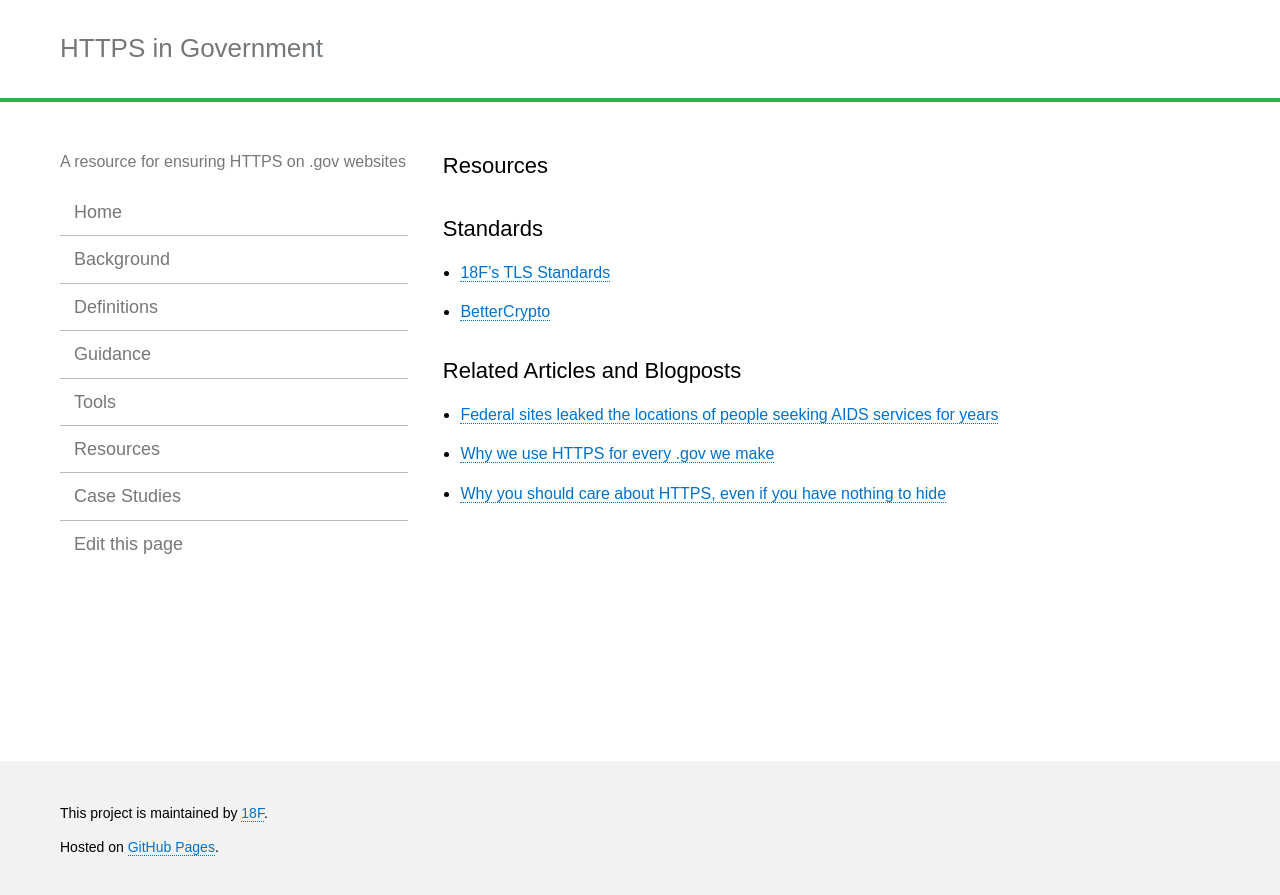
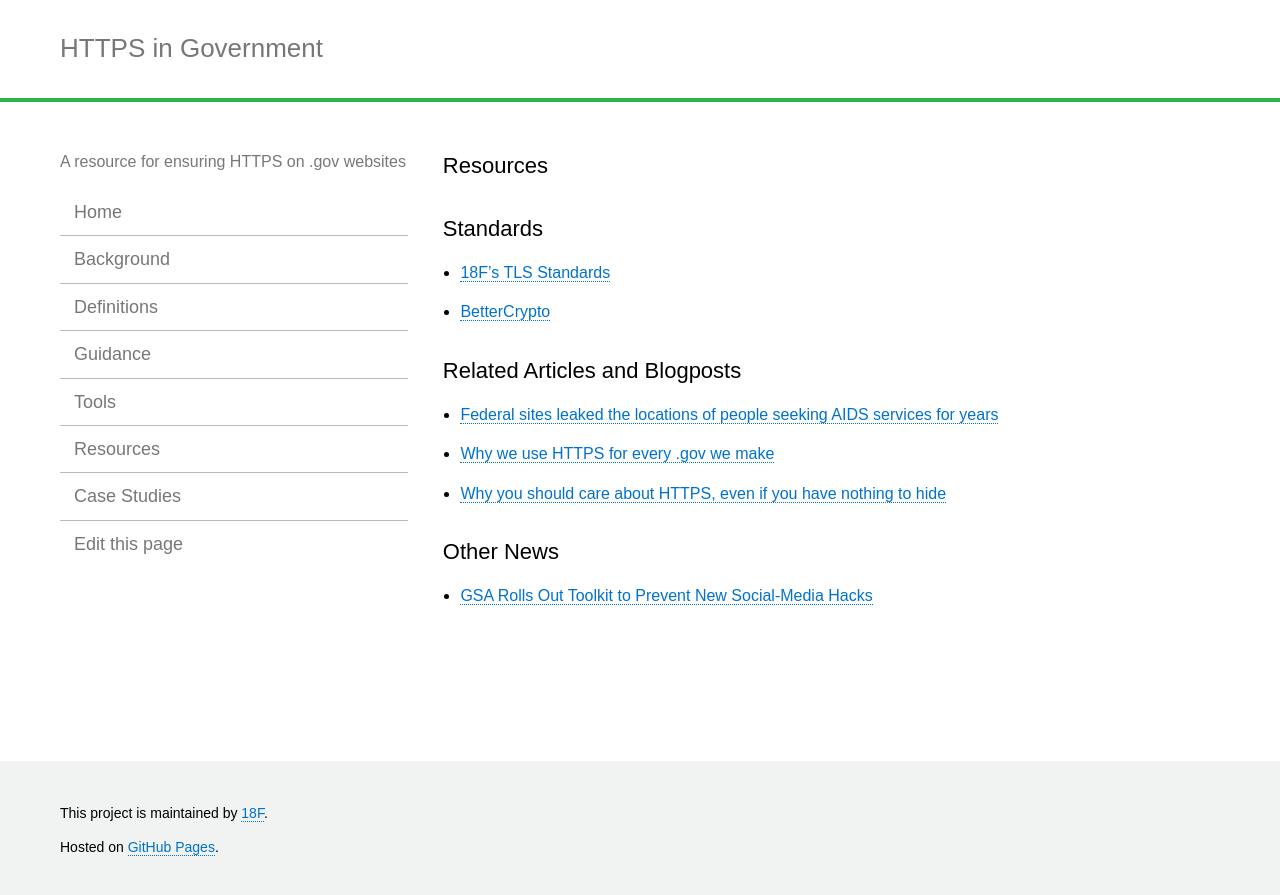
Before and after one commit to GSA/https, a Jekyll site: the page built from pages/resources.md, in a window 1280 px wide. Shown: the top 895 px of the page. Built offline with Jekyll 4.4.1, drawn with Linux system fonts in a browser that asks for light colours.

Commit message:
adding news

```diff
--- a/pages/resources.md
+++ b/pages/resources.md
@@ -12,3 +12,6 @@ title: Resources
 * [Federal sites leaked the locations of people seeking AIDS services for years](http://www.washingtonpost.com/blogs/the-switch/wp/2014/11/07/federal-sites-leaked-the-locations-of-people-seeking-aids-services-for-years/)
 * [Why we use HTTPS for every .gov we make](https://18f.gsa.gov/2014/11/13/why-we-use-https-in-every-gov-website-we-make/)
 * [Why you should care about HTTPS, even if you have nothing to hide](http://ben.balter.com/2015/01/06/https-all-the-things/)
+
+## Other News
+* [GSA Rolls Out Toolkit to Prevent New Social-Media Hacks](http://blogs.wsj.com/washwire/2015/01/27/gsa-rolls-out-toolkit-to-prevent-new-social-media-hacks/)
```
